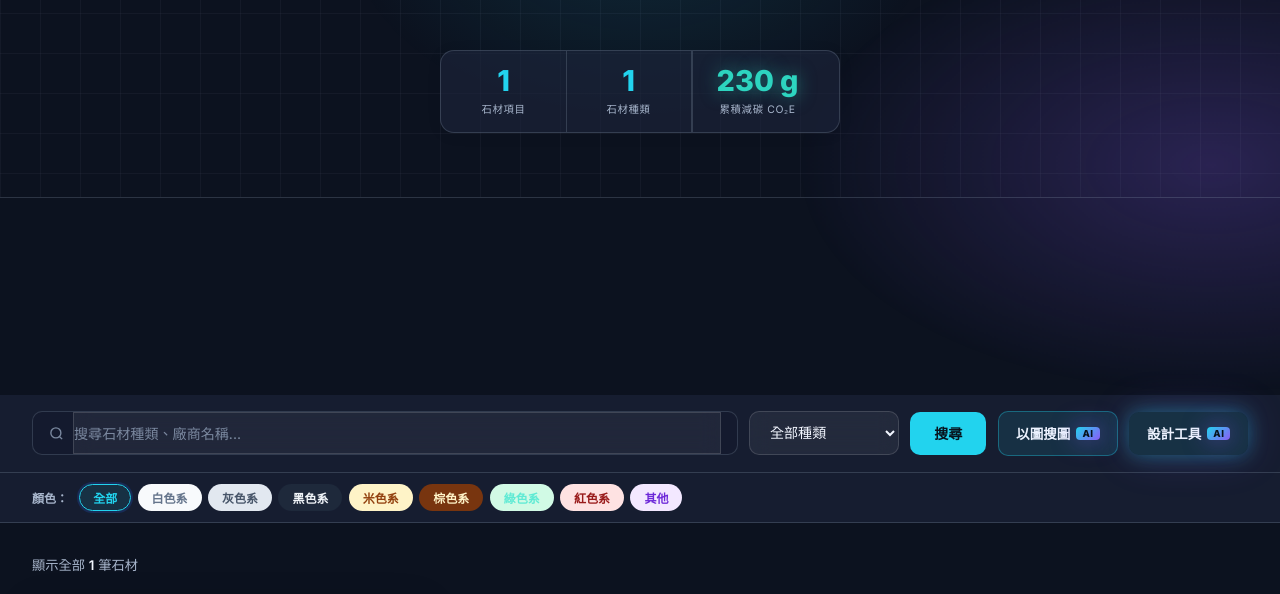
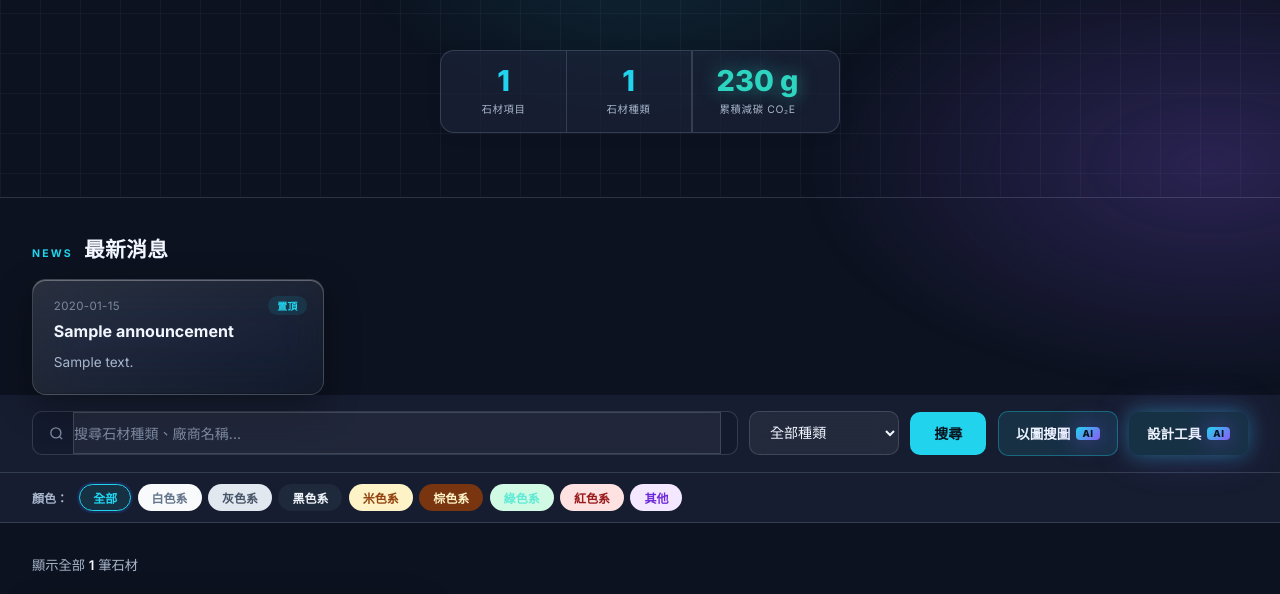
Before and after one commit to clie945-tech/stone-database, a Flask app: page / in a window 1280 px wide. Shown: the part 424-1018 px from the top of the page. Run offline with Flask 3, Linux system fonts and the light colour scheme; tables that the repository leaves empty hold one stand-in row (values such as "Sample post"); grey boxes marked "Sample" are stand-in pictures.

Commit message:
修正首頁最新消息區透明看不到：移除未被 motion.js 管理的 rv 淡入類別
- .news-section 上的 rv 需 motion.js 加 .in 才顯現，但該區塊不在 motion.js 清單內
- 導致整區卡在 opacity:0（版面在、文字看不到）
- 移除 rv，公告區直接正常顯示

Co-Authored-By: Claude Opus 4.8 <noreply@anthropic.com>

```diff
--- a/templates/index.html
+++ b/templates/index.html
@@ -405,7 +405,7 @@
 
 <!-- 最新消息 -->
 {% if announcements %}
-<section class="news-section rv">
+<section class="news-section">
   <div class="news-head">
     <span class="news-kicker">News</span>
     <h2 class="news-title">最新消息</h2>
```
